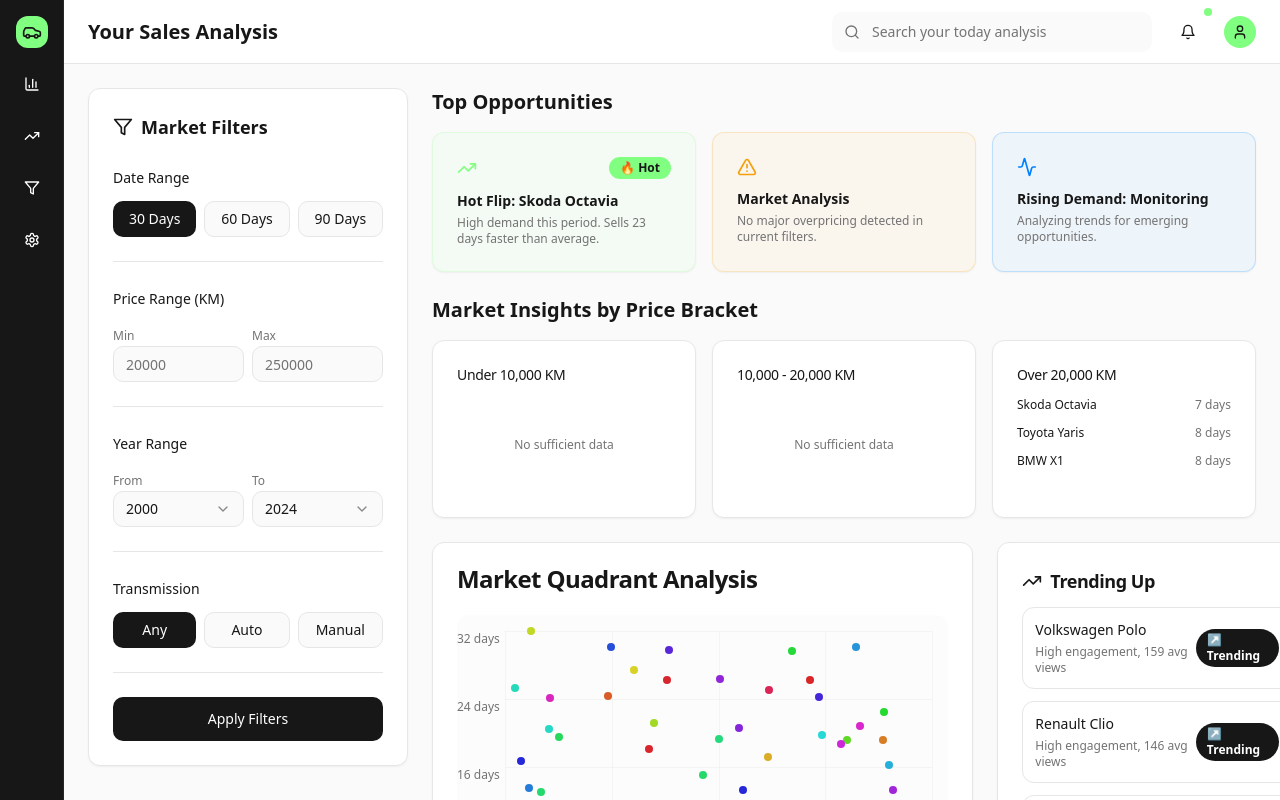
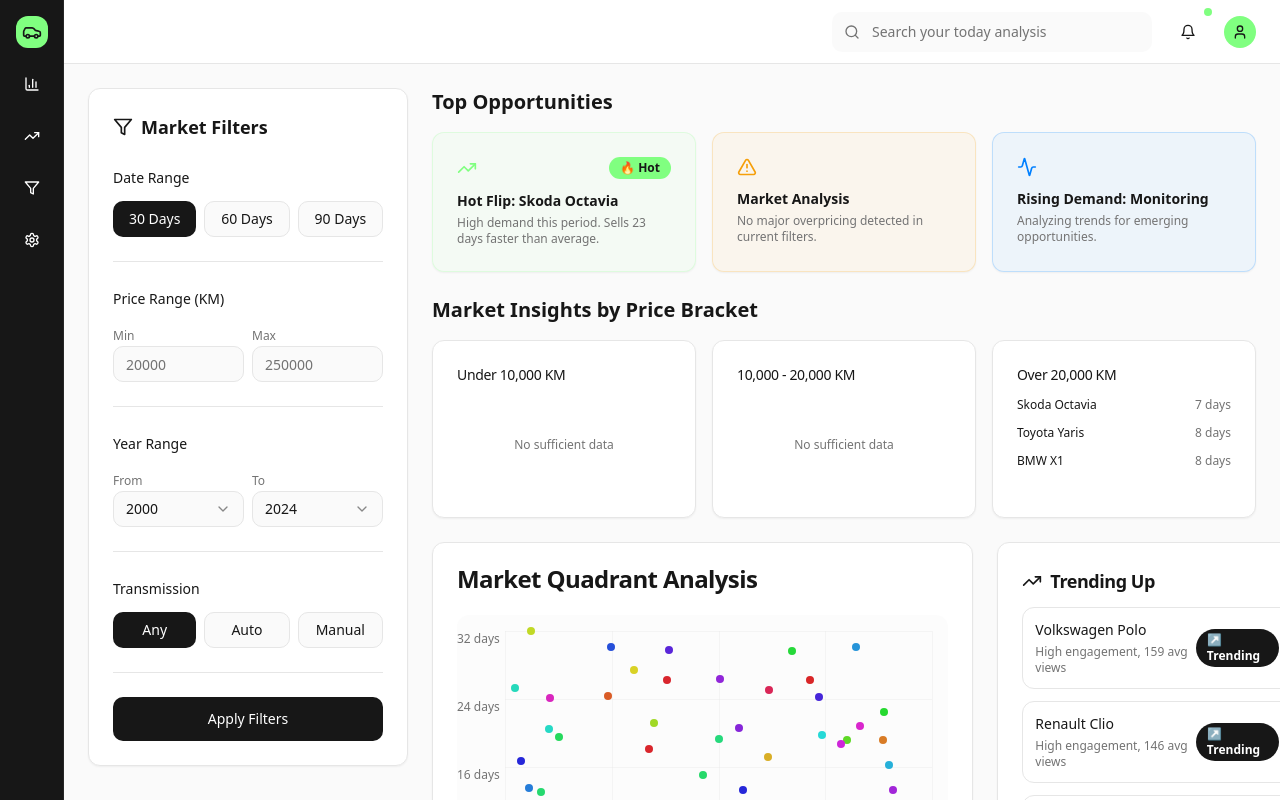
Before and after one commit to divljak/car-trend-studio, a React (Vite) app: page / in a window 1280 px wide. Built offline with nearby package versions, Linux system fonts and the light colour scheme.

Commit message:
Remove dashboard title
Remove the "Car Flipper Dashboard" heading from the dashboard page.

```diff
--- a/src/pages/Dashboard.tsx
+++ b/src/pages/Dashboard.tsx
@@ -36,7 +36,6 @@ const Dashboard = () => {
         {/* Modern Header */}
         <header className="h-16 border-b bg-card px-6 flex items-center justify-between">
           <div className="flex items-center gap-4">
-            <h1 className="text-xl font-semibold">Your Sales Analysis</h1>
           </div>
           <div className="flex items-center gap-4">
             <div className="relative">
```
